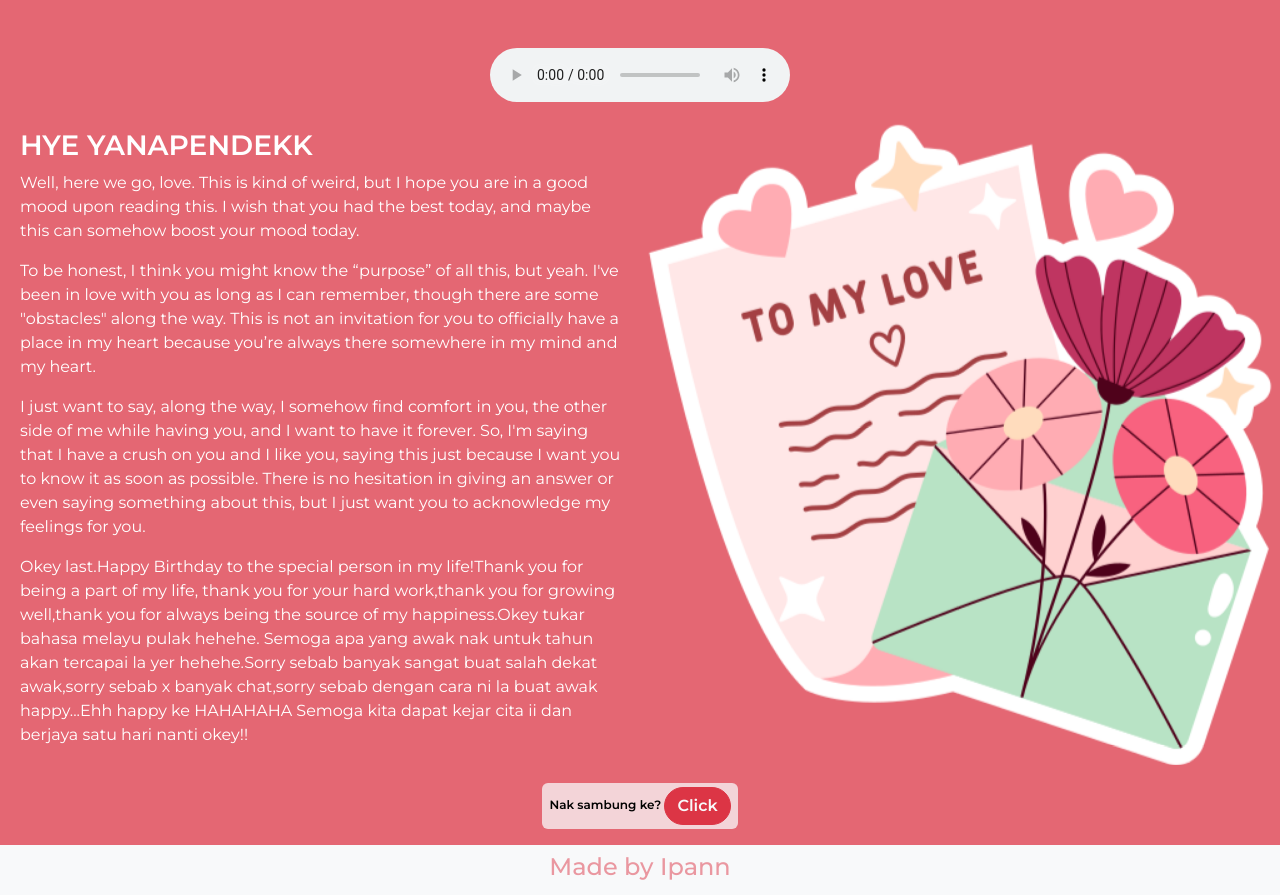
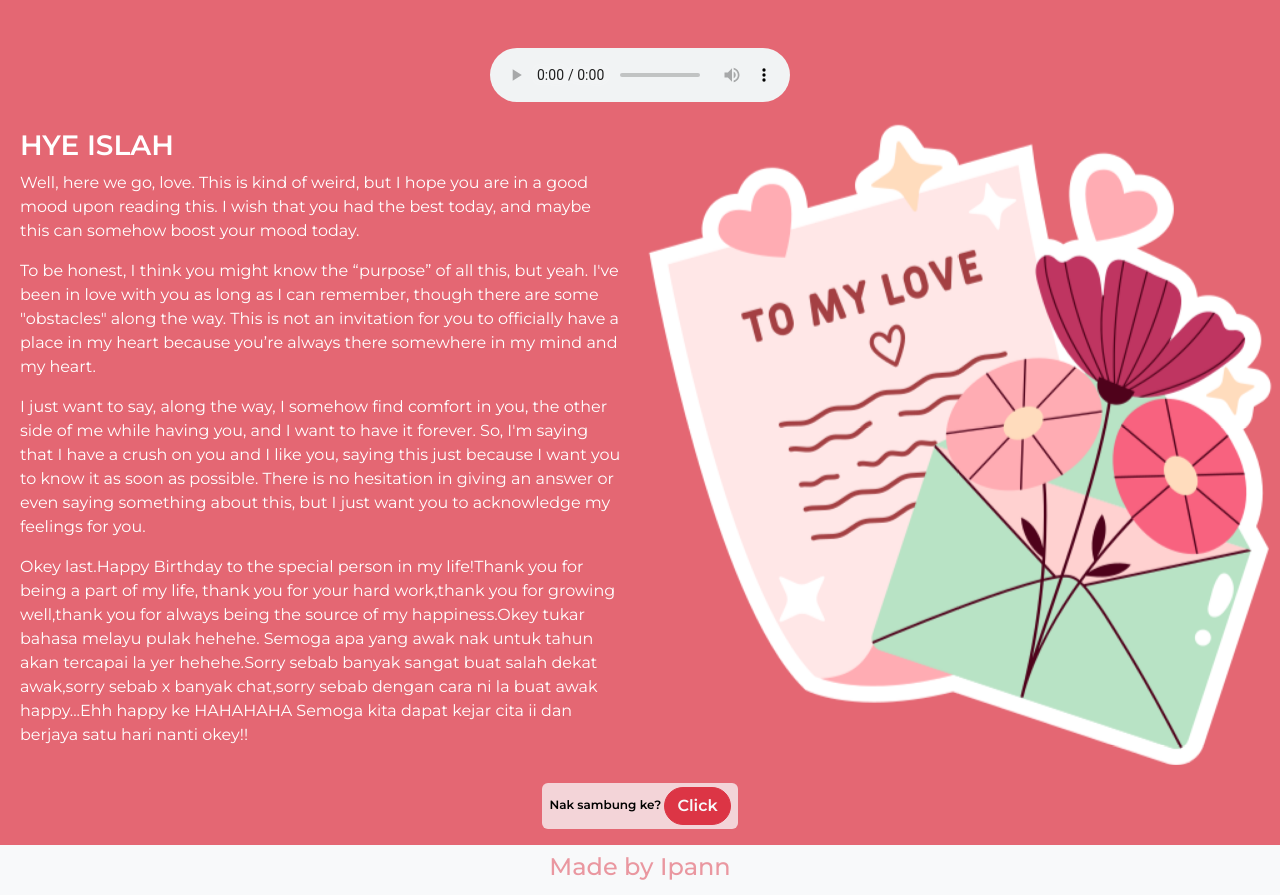
Before and after one commit to IpanOyot/IpanOyot.github.io, a plain HTML site: page index.html in a window 1280 px wide. Drawn offline with nearby package versions, Linux system fonts and the light colour scheme.

Commit message:
Update index.html

```diff
--- a/index.html
+++ b/index.html
@@ -68,7 +68,7 @@
         class="img-fluid col-md-6 float-md-end mb-1 ms-md-3 animate__animated animate__backInDown pt-3" />
       <div class="text-wrap m-3 p-1">
         <h3 class="fw-bold animate__animated animate__flash">
-          HYE YANAPENDEKK
+          HYE ISLAH
         </h3>
         <p class="animate__animated animate__bounceInDown">
           Well, here we go, love. This is kind of weird, but I hope you are in a
```
